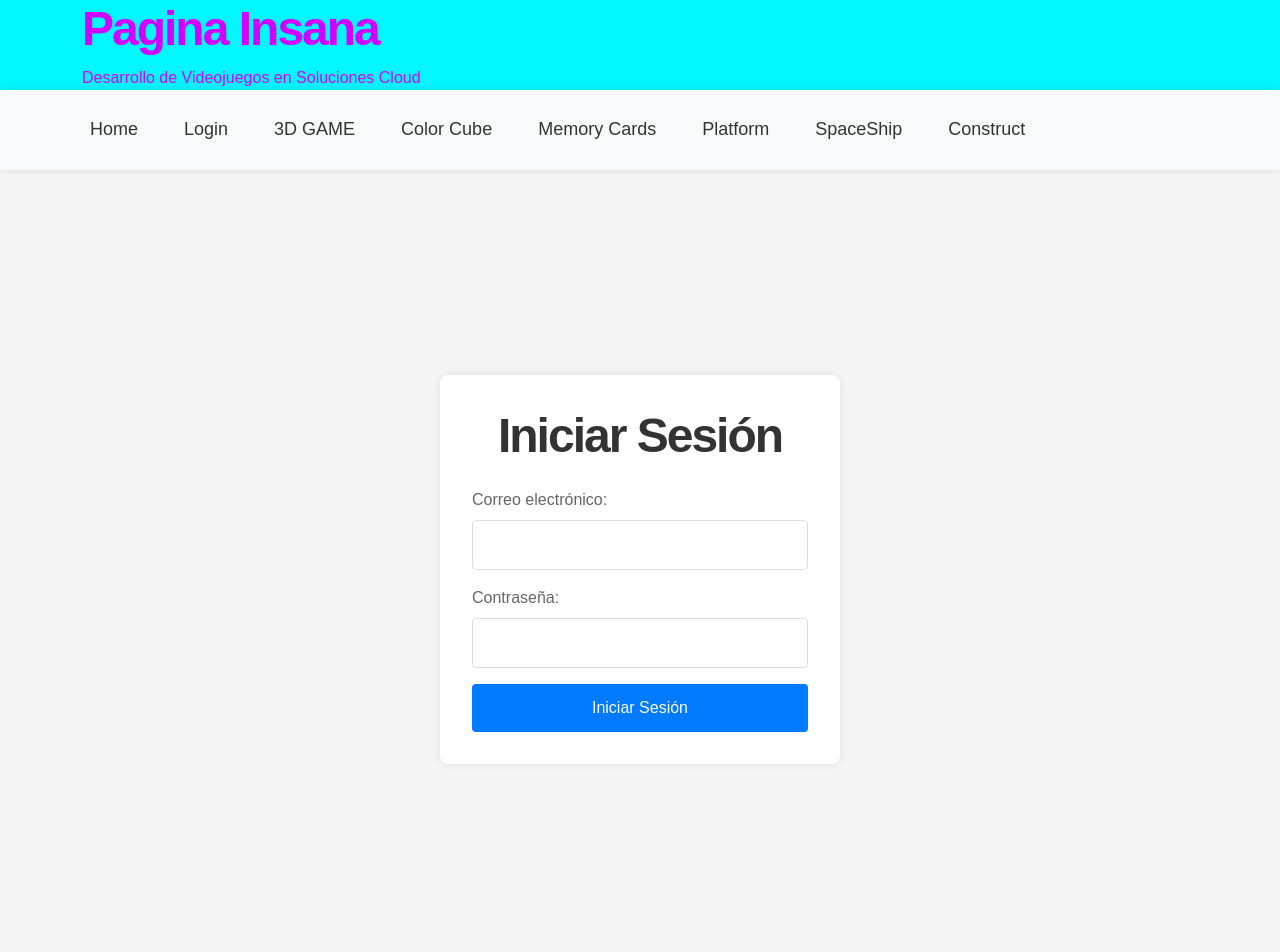
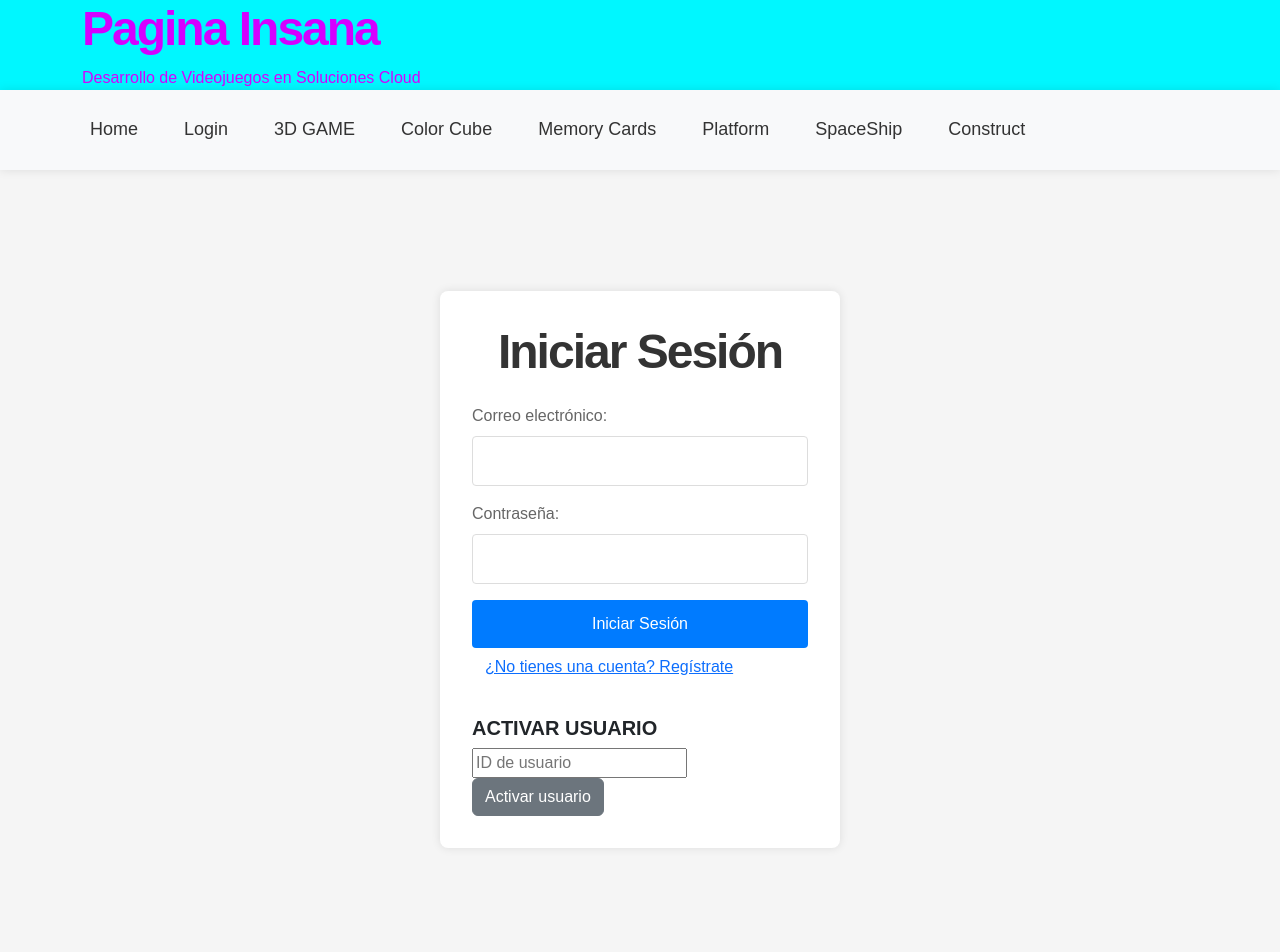
Before and after one commit to AdrianAndia99/Cloud_React, a React (Vite) app: page /login in a window 1280 px wide. Shown: the top 952 px of the page. Built offline with nearby package versions, Linux system fonts and the light colour scheme.

Commit message:
ya tengo el login csm

```diff
--- a/src/pages/Login.tsx
+++ b/src/pages/Login.tsx
@@ -4,9 +4,15 @@ import '../styles/Login.css';
 function Login() {
   const [formData, setFormData] = useState({
     email: '',
-    password: ''
+    password: '',
+    username: '', // Solo para registro
+    created_by: '' // Solo para registro
   });
   const [error, setError] = useState('');
+  const [message, setMessage] = useState('');
+  const [isRegistering, setIsRegistering] = useState(false);
+  const [activateId, setActivateId] = useState('');
+  const [activateMsg, setActivateMsg] = useState('');
 
   const handleInputChange = (e: React.ChangeEvent<HTMLInputElement>) => {
     const { name, value } = e.target;
@@ -19,23 +25,51 @@ function Login() {
   const handleSubmit = async (e: React.FormEvent<HTMLFormElement>) => {
     e.preventDefault();
     setError('');
+    setMessage('');
 
     try {
-      const response = await fetch('http://localhost/login.php', {
+      let endpoint = '';
+      let body: any = {};
+      if (isRegistering) {
+        endpoint = 'http://localhost/create_user.php';
+        body = {
+          username: formData.username,
+          email: formData.email,
+          password: formData.password,
+          created_by: formData.created_by || formData.username // puedes ajustar esto
+        };
+      } else {
+        endpoint = 'http://localhost/login.php';
+        body = {
+          email: formData.email,
+          password: formData.password
+        };
+      }
+
+      const response = await fetch(endpoint, {
         method: 'POST',
         headers: {
           'Content-Type': 'application/json',
         },
-        body: JSON.stringify(formData)
+        body: JSON.stringify(body)
       });
 
       const data = await response.json();
 
-      if (data.status === 'success') {
-        localStorage.setItem('user', JSON.stringify(data.user));
-        window.location.href = '/';
+      if (isRegistering) {
+        if (data && data.includes && data.includes('exitosamente')) {
+          setMessage('Usuario registrado exitosamente. Ahora puedes iniciar sesión.');
+          setIsRegistering(false);
+        } else {
+          setError(data || 'Error al registrar el usuario.');
+        }
       } else {
-        setError(data.message || 'Error al iniciar sesión');
+        if (data.status === 'success') {
+          localStorage.setItem('user', JSON.stringify(data.user));
+          window.location.href = '/';
+        } else {
+          setError(data.message || 'Error al iniciar sesión');
+        }
       }
     } catch (err) {
       setError('Error de conexión con el servidor');
@@ -43,12 +77,46 @@ function Login() {
     }
   };
 
+  // Función para activar usuario
+  const handleActivateUser = async () => {
+    setActivateMsg('');
+    if (!activateId) {
+      setActivateMsg('Ingresa un ID de usuario válido.');
+      return;
+    }
+    try {
+      const response = await fetch('http://localhost/activar_usuario.php', {
+        method: 'POST',
+        headers: { 'Content-Type': 'application/json' },
+        body: JSON.stringify({ user_id: activateId })
+      });
+      const data = await response.json();
+      setActivateMsg(data.message || data.error || 'Error desconocido');
+    } catch (err) {
+      setActivateMsg('Error al activar usuario');
+    }
+  };
+
   return (
     <div className="login-container">
       <div className="login-box">
-        <h1>Iniciar Sesión</h1>
+        <h1>{isRegistering ? 'Registrarse' : 'Iniciar Sesión'}</h1>
         {error && <div className="error-message">{error}</div>}
+        {message && <div className="success-message">{message}</div>}
         <form onSubmit={handleSubmit}>
+          {isRegistering && (
+            <div className="form-group">
+              <label htmlFor="username">Nombre de usuario:</label>
+              <input
+                type="text"
+                id="username"
+                name="username"
+                value={formData.username}
+                onChange={handleInputChange}
+                required
+              />
+            </div>
+          )}
           <div className="form-group">
             <label htmlFor="email">Correo electrónico:</label>
             <input
@@ -71,10 +139,50 @@ function Login() {
               required
             />
           </div>
+          {isRegistering && (
+            <div className="form-group">
+              <label htmlFor="created_by">Creador (opcional):</label>
+              <input
+                type="text"
+                id="created_by"
+                name="created_by"
+                value={formData.created_by}
+                onChange={handleInputChange}
+                placeholder="Tu nombre o ID"
+              />
+            </div>
+          )}
           <button type="submit" className="login-button">
-            Iniciar Sesión
+            {isRegistering ? 'Registrarse' : 'Iniciar Sesión'}
           </button>
         </form>
+        <div className="toggle-link">
+          <button
+            className="btn btn-link"
+            onClick={() => {
+              setIsRegistering(!isRegistering);
+              setError('');
+              setMessage('');
+            }}
+          >
+            {isRegistering ? '¿Ya tienes una cuenta? Inicia sesión' : '¿No tienes una cuenta? Regístrate'}
+          </button>
+        </div>
+        {/* Activar usuario */}
+        <div className="activate-user-box" style={{ marginTop: 30 }}>
+          <h3>Activar usuario</h3>
+          <input
+            type="number"
+            placeholder="ID de usuario"
+            value={activateId}
+            onChange={e => setActivateId(e.target.value)}
+            style={{ marginRight: 8 }}
+          />
+          <button className="btn btn-secondary" onClick={handleActivateUser} type="button">
+            Activar usuario
+          </button>
+          {activateMsg && <div className="activate-message" style={{ marginTop: 10 }}>{activateMsg}</div>}
+        </div>
       </div>
     </div>
   );
```
